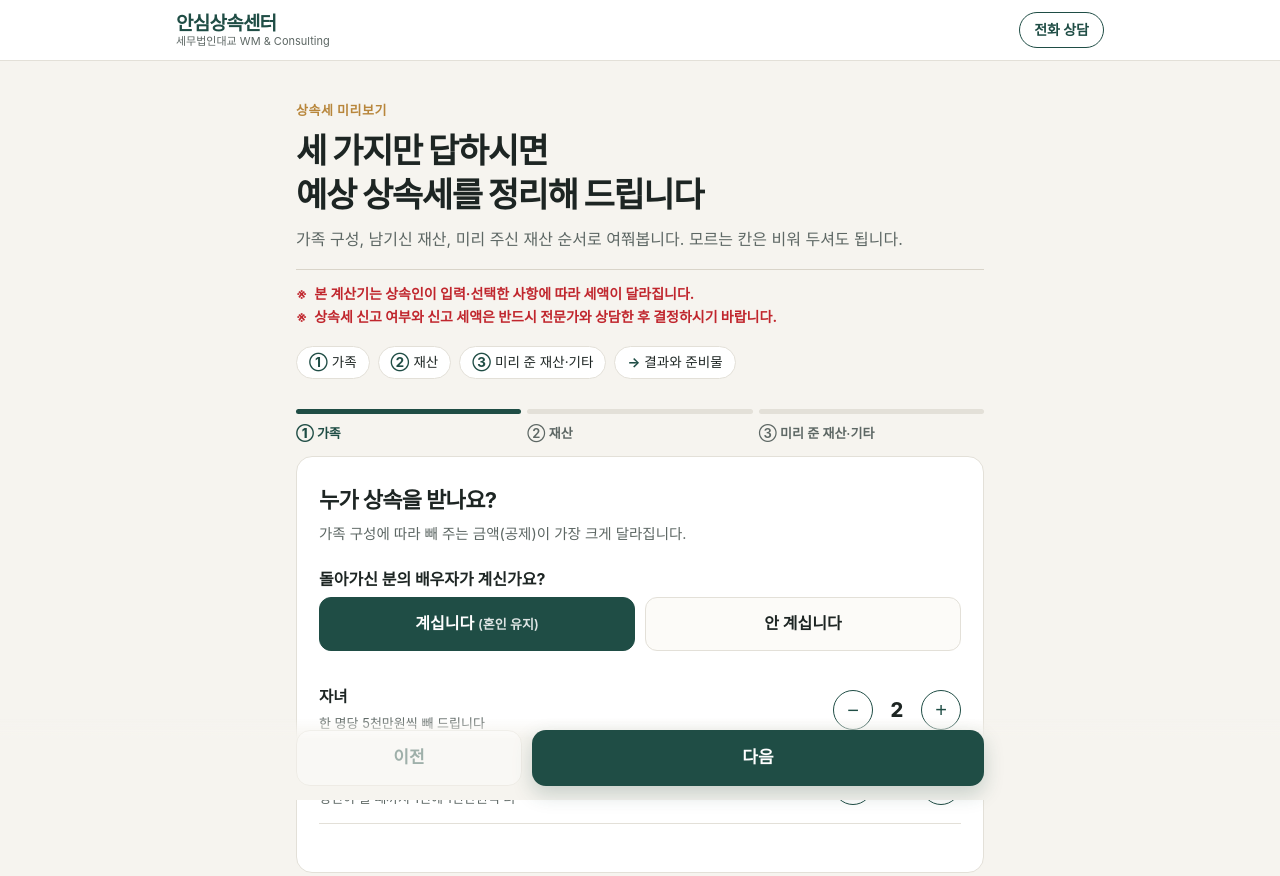
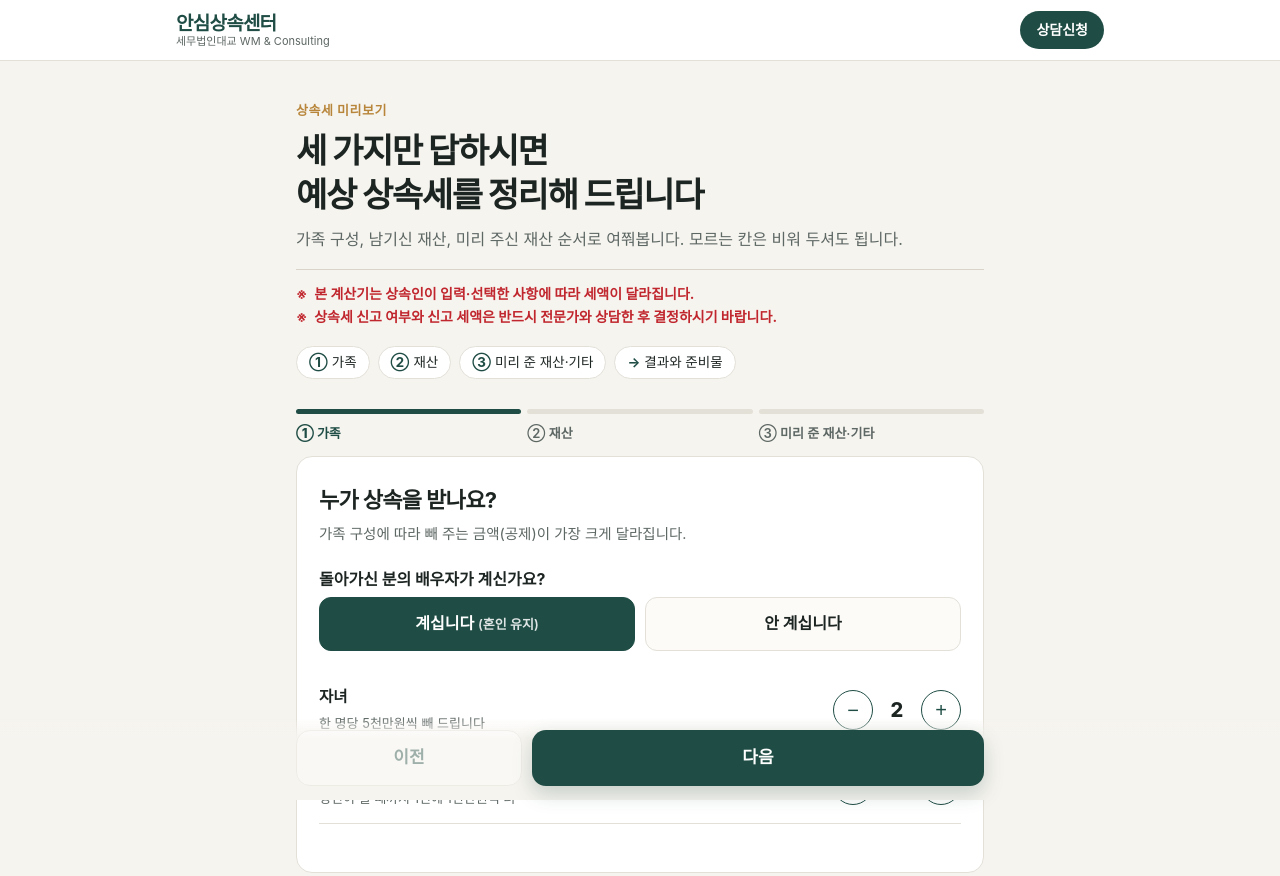
Before and after one commit to yourtax77/ansim-homepage, a plain HTML site: page calculator/index.html in a window 1280 px wide. Shown: the top 876 px of the page. Drawn offline with Linux system fonts and the light colour scheme; a web font is replaced by a local one.

Commit message:
계산기 상단 전화 상담 버튼을 상담신청 버튼으로 변경
Co-Authored-By: Claude Opus 5.5 <noreply@anthropic.com>

```diff
--- a/calculator/index.html
+++ b/calculator/index.html
@@ -37,7 +37,7 @@
   .brand { display: flex; flex-direction: column; line-height: 1.15; text-decoration: none; color: var(--brand); }
   .brand b { font-size: 19px; font-weight: 800; letter-spacing: -0.04em; }
   .brand small { font-size: 11px; color: var(--muted); white-space: nowrap; }
-  .tel { text-decoration: none; font-weight: 700; font-size: 14px; color: var(--brand); border: 1.5px solid var(--brand); border-radius: 999px; padding: 6px 14px; white-space: nowrap; }
+  .tel { text-decoration: none; font-weight: 700; font-size: 14px; color: #fff; background: var(--brand); border-radius: 999px; padding: 8px 16px; white-space: nowrap; }
 
   /* 소개 */
   .intro { padding: 36px 0 18px; }
@@ -182,7 +182,7 @@
 <header class="topbar">
   <div class="wrap">
     <a class="brand" href="../index.html"><b data-office="brand">안심상속센터</b><small data-office="name"></small></a>
-    <a class="tel" data-tel href="#">전화 상담</a>
+    <a class="tel" href="../index.html#consult">상담신청</a>
   </div>
 </header>
 
```
